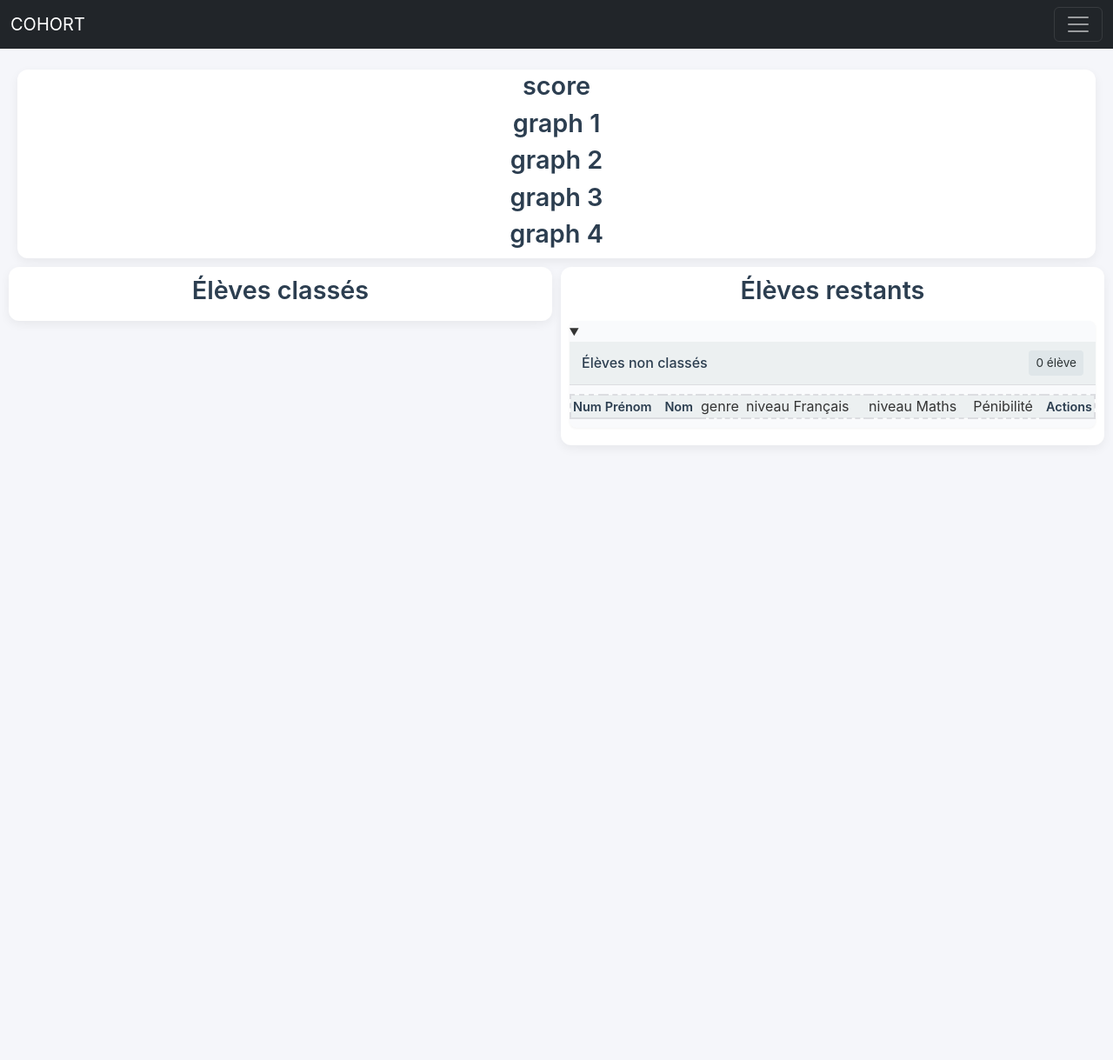
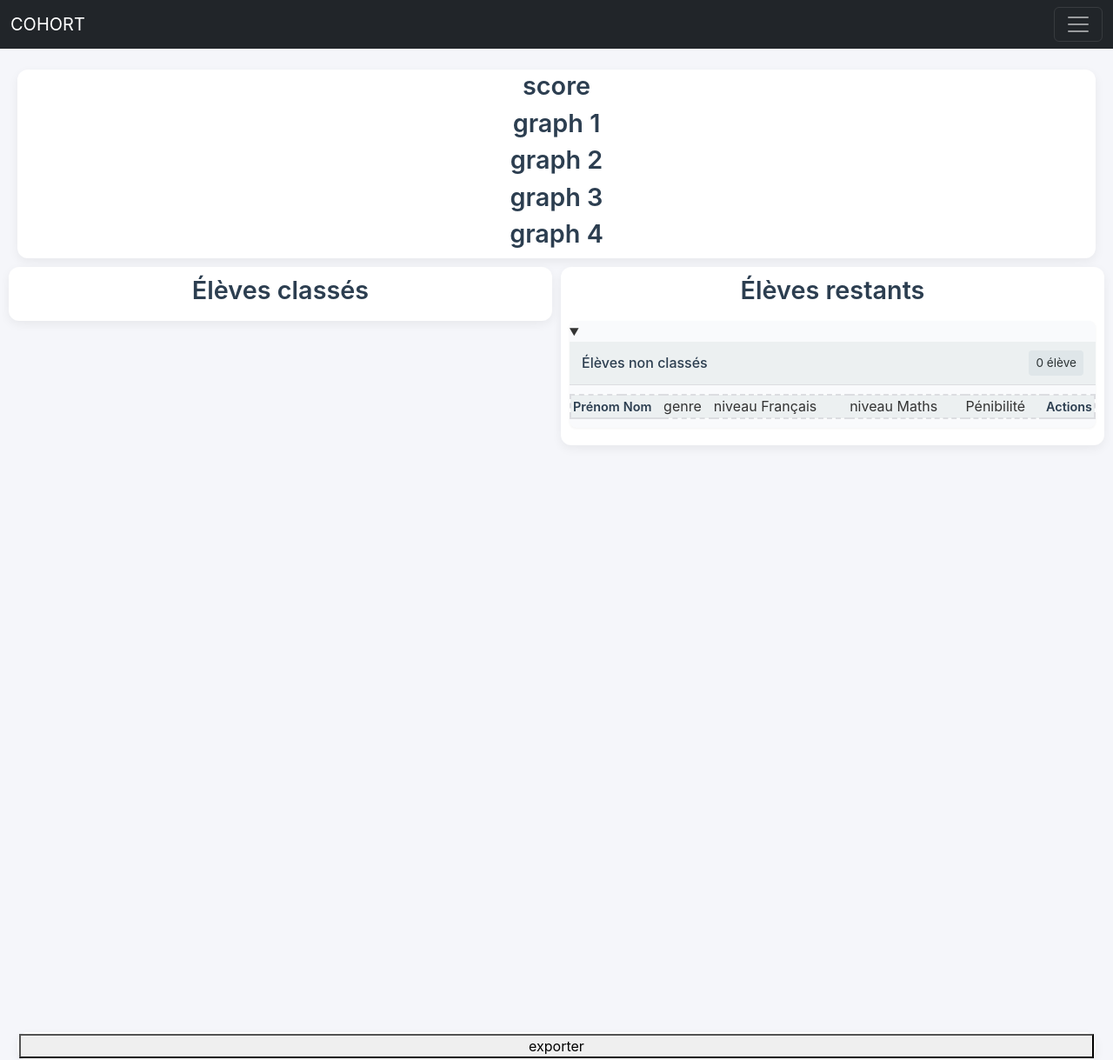
Before and after one commit to arthur-santenac/SAE_3.01c, a Flask app: page /repartition/ in a window 1280 px wide. Shown: the whole page at 87% size. Before the commit the page ends 482 px from the top, so only its background shows below. Run offline with Flask 3, Linux system fonts and the light colour scheme; parts of the project's set-up code (start-up, migrations or seed data) failed here and were passed over.

Commit message:
ajoue du bouton exporter et enlever num

```diff
--- a/monApp/templates/repartition.html
+++ b/monApp/templates/repartition.html
@@ -56,7 +56,9 @@
                 <td>{{jj.nom_critere}}</td>
                 <td>{{jj.condition}}</td>
                 <td>
-                  <button class="supprimer_critere" aria-label="Supprimer">×</button>
+                  <button class="supprimer_critere" aria-label="Supprimer">
+                    ×
+                  </button>
                 </td>
               </tr>
               {% endif %} {% endfor %}
@@ -66,7 +68,6 @@
         <table class="liste-eleves" data-group="{{ i + 1 }}-classe">
           <thead>
             <tr>
-              <th>Num</th>
               <th>Prénom</th>
               <th>Nom</th>
               {% for chiffre in liste_critere_base %}
@@ -78,7 +79,6 @@
           <tbody>
             {% for eleve in groupes[i] %}
             <tr draggable="true" class="eleve">
-              <td>{{ eleve.num }}</td>
               <td>{{ eleve.prenom }}</td>
               <td>{{ eleve.nom }}</td>
               {% for critere_nom in liste_critere_base %}
@@ -110,7 +110,6 @@
         <table class="liste-eleves" data-group="restants">
           <thead>
             <tr>
-              <th>Num</th>
               <th>Prénom</th>
               <th>Nom</th>
               {% for chiffre in liste_critere_base %}
@@ -122,7 +121,6 @@
           <tbody>
             {% for eleve in groupes[-1] %}
             <tr draggable="true" class="eleve">
-              <td>{{ eleve.num }}</td>
               <td>{{ eleve.prenom }}</td>
               <td>{{ eleve.nom }}</td>
               {% for critere_nom in liste_critere_base %}
@@ -142,4 +140,8 @@
 
 <script src="../static/script/repartition.js"></script>
 
+<footer class="header_score">
+  <button aria-label="Rechercher">exporter</button>
+</footer>
+
 {% endblock %}
```
Also changed, not shown: monApp/static/script/repartition.js (line endings or trailing spaces), monApp/static/util/algo.py (line endings or trailing spaces).
